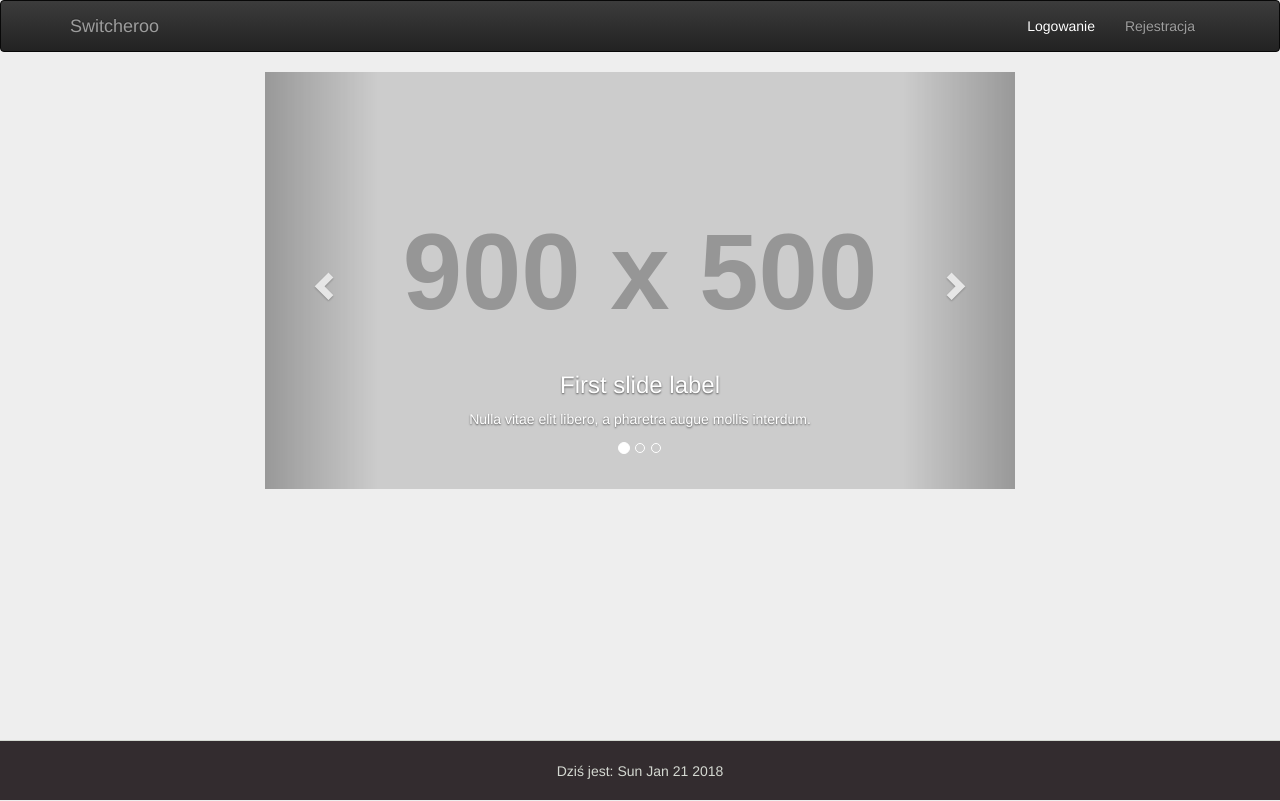
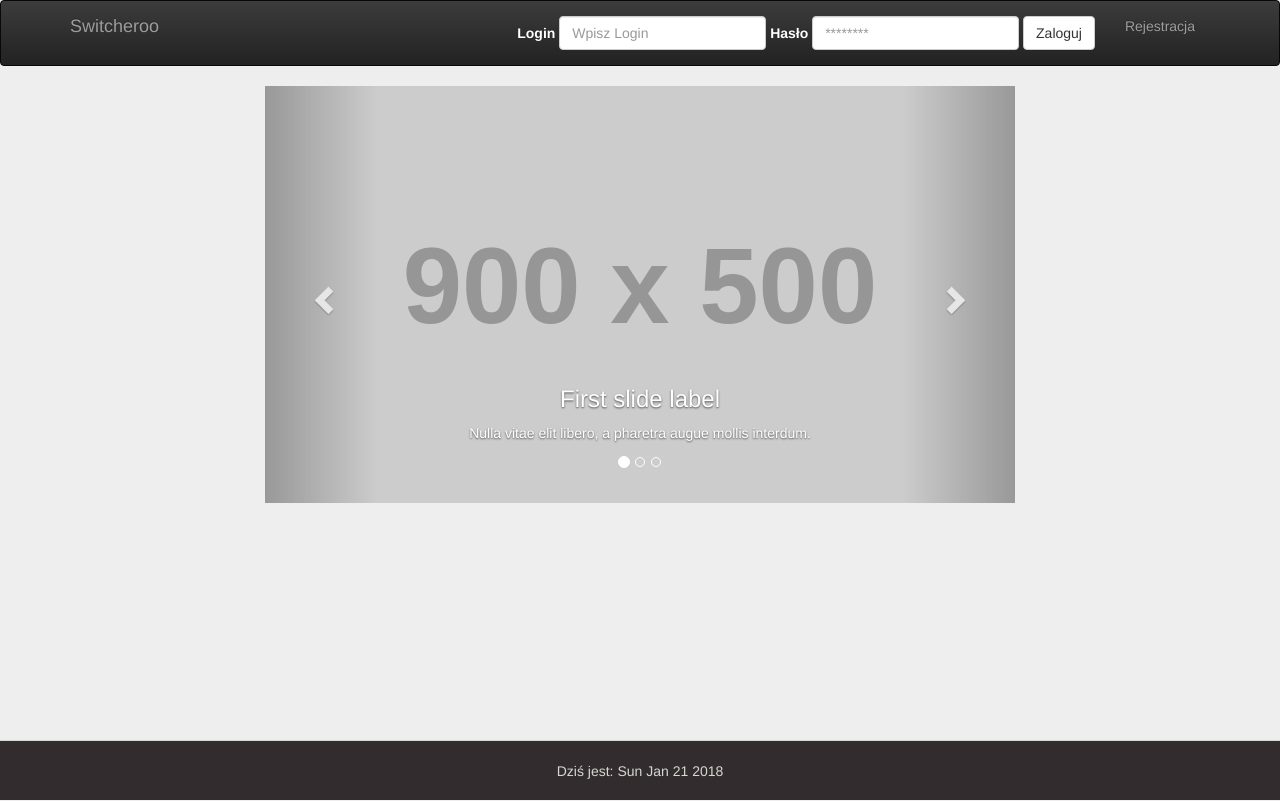
Before and after one commit to infoshareacademy/jfdzw1-ipmdotdev-app, a React (Create React App) app: page / in a window 1280 px wide. Both pictures are taken after a click on the button "Wyloguj". Built offline with nearby package versions, Linux system fonts and the light colour scheme.

Commit message:
Logowanie

```diff
--- a/src/components/Login.js
+++ b/src/components/Login.js
@@ -1,3 +1,20 @@
 import React, {Component} from "react";
 
-export default Login;
+import {Form, FormGroup, FormControl, ControlLabel, Button } from "react-bootstrap"
+
+
+export const formInstance = (
+    <Form inline>
+        <FormGroup controlId="formInlineName">
+            <ControlLabel>Login</ControlLabel>{' '}
+            <FormControl type="text" placeholder="Wpisz Login" />
+        </FormGroup>{' '}
+        <FormGroup controlId="formInlineEmail">
+            <ControlLabel>Hasło</ControlLabel>{' '}
+            <FormControl type="password" placeholder="********" />
+        </FormGroup>{' '}
+        <Button type="submit">Zaloguj</Button>
+    </Form>
+);
+
+//render(formInstance);
--- a/src/components/Navigation.js
+++ b/src/components/Navigation.js
@@ -1,5 +1,6 @@
 import React, { Component } from "react";
 import { Navbar, Nav, NavItem } from "react-bootstrap";
+import {formInstance} from "./Login"
 
 const Navigation = props => {
   if (props.userlogged) {
@@ -35,7 +36,7 @@ const Navigation = props => {
         <Navbar.Collapse>
           <Nav pullRight>
             <NavItem eventKey={1} href="#" onClick={props.handleLogging}>
-              Logowanie
+                {formInstance}
             </NavItem>
             <NavItem eventKey={2} href="#">
               Rejestracja
```
